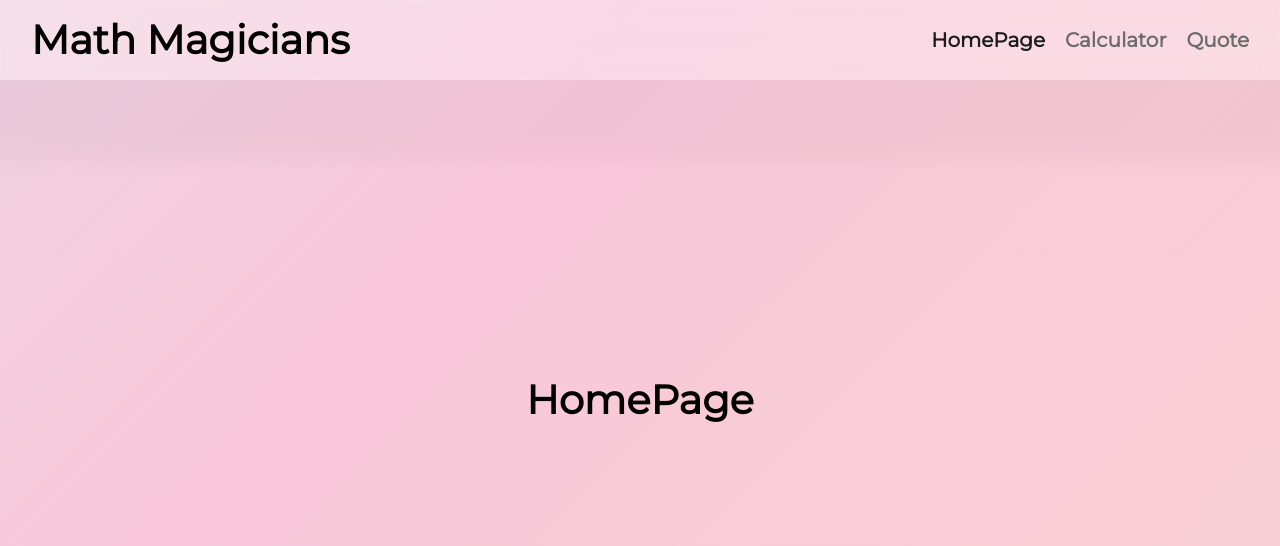
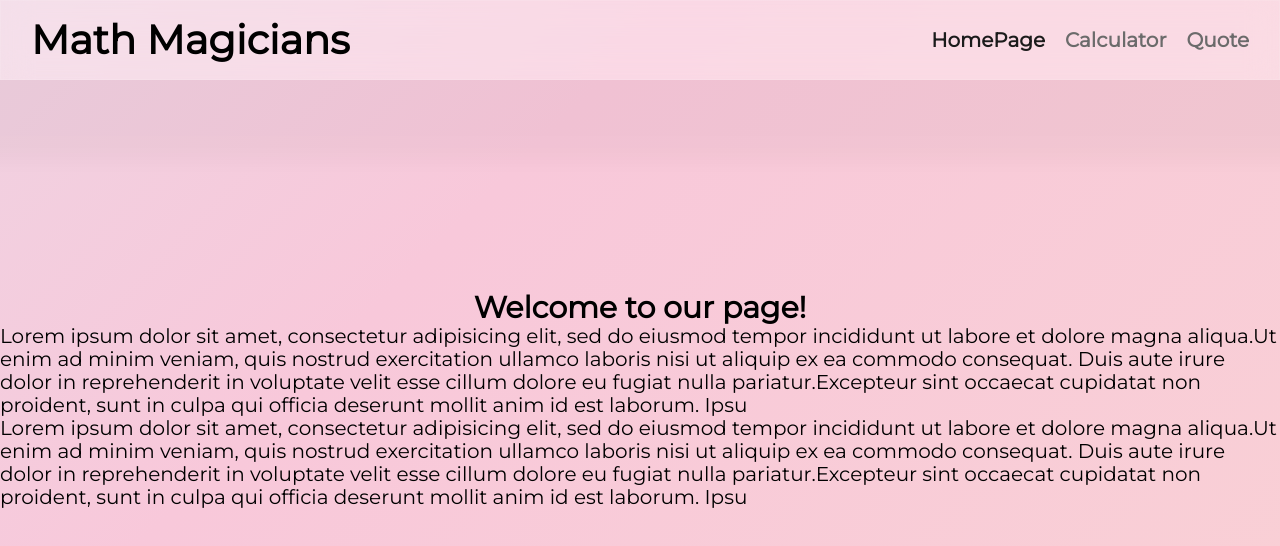
Before and after one commit to Ruthmy/math-magicians, a React (Create React App) app: page /#/ in a window 1280 px wide. Shown: the top 546 px of the page. Built offline with nearby package versions, Linux system fonts and the light colour scheme.

Commit message:
Modified 'HomePage.js' -file- added the corresponding divisions and texts.

```diff
--- a/src/components/HomePage.js
+++ b/src/components/HomePage.js
@@ -2,6 +2,22 @@
 
 export default function HomePage() {
   return (
-    <h1>HomePage</h1>
+    <div className="Home">
+      <h3>Welcome to our page!</h3>
+      <p>
+        Lorem ipsum dolor sit amet, consectetur adipisicing elit, sed do eiusmod tempor incididunt
+        ut labore et dolore magna aliqua.Ut enim ad minim veniam, quis nostrud exercitation ullamco
+        laboris nisi ut aliquip ex ea commodo consequat. Duis aute irure dolor in reprehenderit in
+        voluptate velit esse cillum dolore eu fugiat nulla pariatur.Excepteur sint occaecat
+        cupidatat non proident, sunt in culpa qui officia deserunt mollit anim id est laborum. Ipsu
+      </p>
+      <p>
+        Lorem ipsum dolor sit amet, consectetur adipisicing elit, sed do eiusmod tempor incididunt
+        ut labore et dolore magna aliqua.Ut enim ad minim veniam, quis nostrud exercitation ullamco
+        laboris nisi ut aliquip ex ea commodo consequat. Duis aute irure dolor in reprehenderit in
+        voluptate velit esse cillum dolore eu fugiat nulla pariatur.Excepteur sint occaecat
+        cupidatat non proident, sunt in culpa qui officia deserunt mollit anim id est laborum. Ipsu
+      </p>
+    </div>
   );
 }
```
